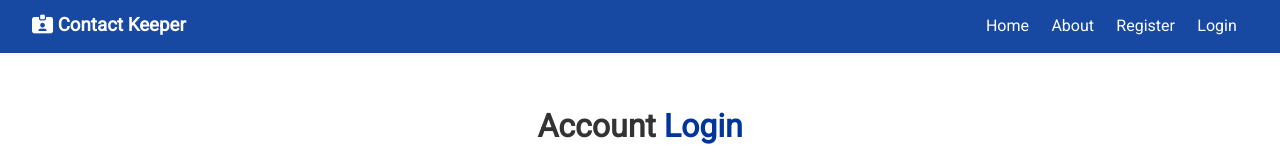
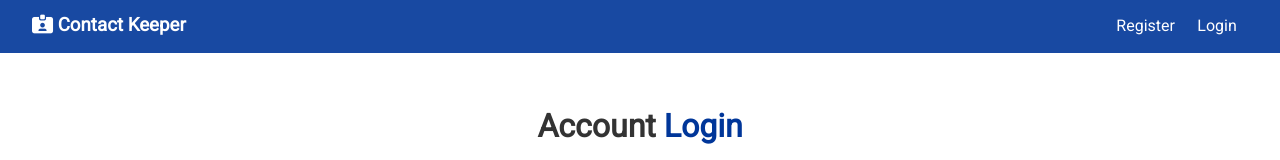
Before and after one commit to MohibHello/react-contacts-app, a React (Create React App) app in the folder client/: page /login in a window 1280 px wide. Shown: the top 160 px of the page. Built offline with nearby package versions, Linux system fonts and the light colour scheme; a web font is replaced by a local one.

Commit message:
Navbar Logout Functionality added

```diff
--- a/client/src/components/layout/Navbar.js
+++ b/client/src/components/layout/Navbar.js
@@ -1,41 +1,61 @@
-import React from 'react';
-import PropTypes from 'prop-types';
-import {Link} from 'react-router-dom'
+import React, { useContext, Fragment } from "react";
+import PropTypes from "prop-types";
+import { Link } from "react-router-dom";
+import AuthContext from "../../context/auth/AuthContext";
 
-const Navbar = ({title,icon}) => {
-    return (
-        <div className="navbar bg-primary">
-            <h3>
-                <i className={icon}/> {title}
-            </h3>
-            <ul>
-                <li>
-                    <Link to='/'>Home</Link>
-                </li>
-                <li>
-                    <Link to='/about'>About</Link>
-                </li>
-                <li>
-                    <Link to='/register'>Register</Link>
-                </li>
-                <li>
-                    <Link to='/login'>Login</Link>
-                </li>
-            </ul>
-        </div>
-    )
+const Navbar = ({ title, icon }) => {
+  const authContext = useContext(AuthContext);
 
+  const { isAuthenticated, logout, user } = authContext;
+
+const onLogout =() =>{
+    logout();
 }
 
+
+
+  const authLinks = (
+    <Fragment>
+      <li>Hello {user && user.name}</li>
+      <li>
+        <a onClick={onLogout} href="#!">
+          <i class="fas fa-sign-out-alt"></i>
+          <span class="hide-dm">Logout</span>
+        </a>
+      </li>
+    </Fragment>
+  );
+  const guestLinks = (
+    <Fragment>
+      <li>
+        <Link to="/register">Register</Link>
+      </li>
+      <li>
+        <Link to="/login">Login</Link>
+      </li>
+    </Fragment>
+  );
+
+  return (
+    <div className="navbar bg-primary">
+      <h3>
+        <i className={icon} /> {title}
+      </h3>
+      <ul>
+       {isAuthenticated? authLinks:guestLinks}
+      </ul>
+    </div>
+  );
+};
+
 Navbar.propTypes = {
-    title:PropTypes.string.isRequired,
-    icon: PropTypes.string
-}
+  title: PropTypes.string.isRequired,
+  icon: PropTypes.string,
+};
 
 Navbar.defaultProps = {
-    title:'Contact Keeper',
-    icon:'fas fa-id-card-alt'
+  title: "Contact Keeper",
+  icon: "fas fa-id-card-alt",
+};
 
-}
-
-export default Navbar
+export default Navbar;
--- a/client/src/context/auth/AuthReducer.js
+++ b/client/src/context/auth/AuthReducer.js
@@ -32,6 +32,7 @@ export default (state,action) => {
         case REGISTER_FAIL:
         case AUTH_ERROR:
         case LOGIN_FAIL:
+        case LOGOUT:
             localStorage.removeItem('token');
             return {
                 ...state,
--- a/client/src/context/auth/AuthState.js
+++ b/client/src/context/auth/AuthState.js
@@ -87,7 +87,9 @@ const AuthState = (props) => {
   };
 
   //Logout
-  const logout = () => console.log("loaduser");
+  const logout = () =>dispatch({
+    type:LOGOUT
+  })
 
   //Clear Errors
   const clearErrors = () => dispatch({ type: CLEAR_ERRORS });
```
